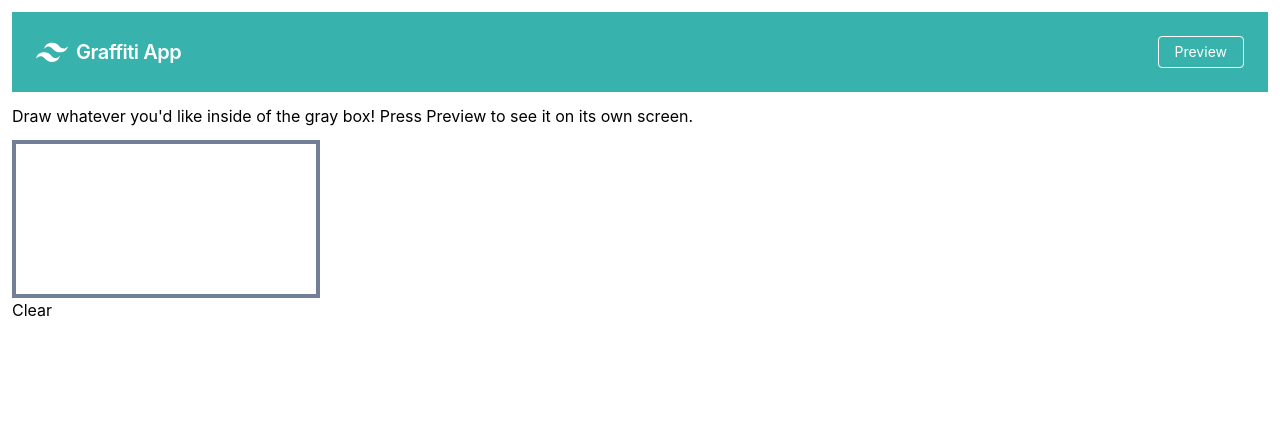
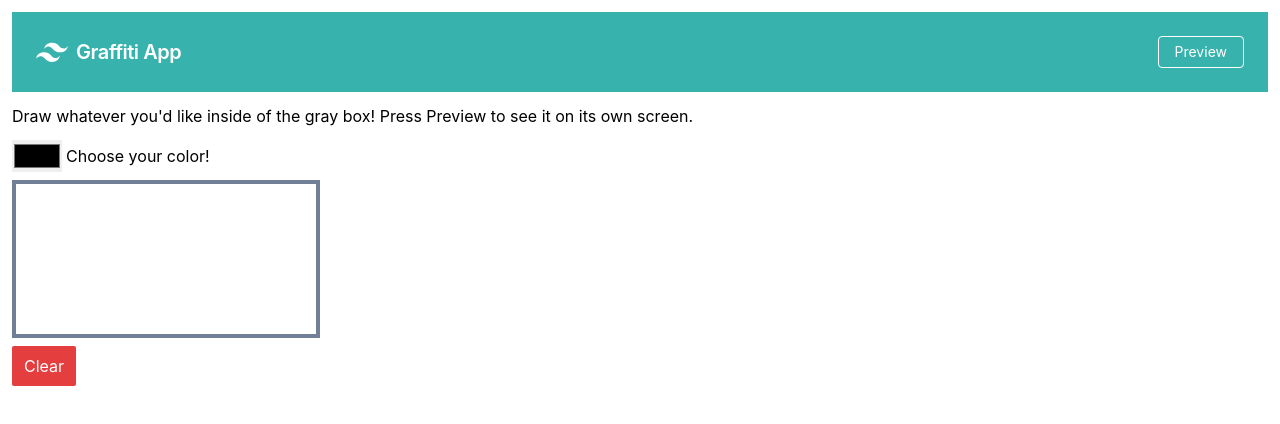
Before and after one commit to emilyseibert/graffiti, a React (Vite) app: page / in a window 1280 px wide. Shown: the top 424 px of the page. Built offline with nearby package versions, Linux system fonts and the light colour scheme.

Commit message:
color picker without redux

```diff
--- a/src/components/App.js
+++ b/src/components/App.js
@@ -4,6 +4,7 @@ import { startChannel, closeChannel } from "../actions";
 
 import Canvas from "./Canvas";
 import Header from "./Header";
+import Colorpicker from "./Colorpicker";
 
 const App = () => {
   const dispatch = useDispatch();
@@ -30,8 +31,15 @@ const App = () => {
           Draw whatever you'd like inside of the gray box! Press Preview to see
           it on its own screen.
         </div>
+        <Colorpicker />
+
         <Canvas />
-        <button onClick={clearCanvas}>Clear</button>
+        <button
+          className="mt-2 px-3 py-2 bg-red-600 text-white rounded-sm"
+          onClick={clearCanvas}
+        >
+          Clear
+        </button>
       </div>
     </>
   );
--- /dev/null
+++ b/src/components/Colorpicker.js
@@ -0,0 +1,26 @@
+import React, { useState } from "react";
+
+const Colorpicker = () => {
+  const [color, setColor] = useState("#000");
+
+  const changeColor = (e) => {
+    setColor(e.target.value);
+  };
+  return (
+    <div className="inline-block flex flex-row items-center mb-2">
+      <input
+        className="h-8"
+        type="color"
+        id="stroke"
+        name="head"
+        onChange={changeColor}
+        value={color}
+      />
+      <label className="ml-1" for="stroke">
+        Choose your color!
+      </label>
+    </div>
+  );
+};
+
+export default Colorpicker;
```
